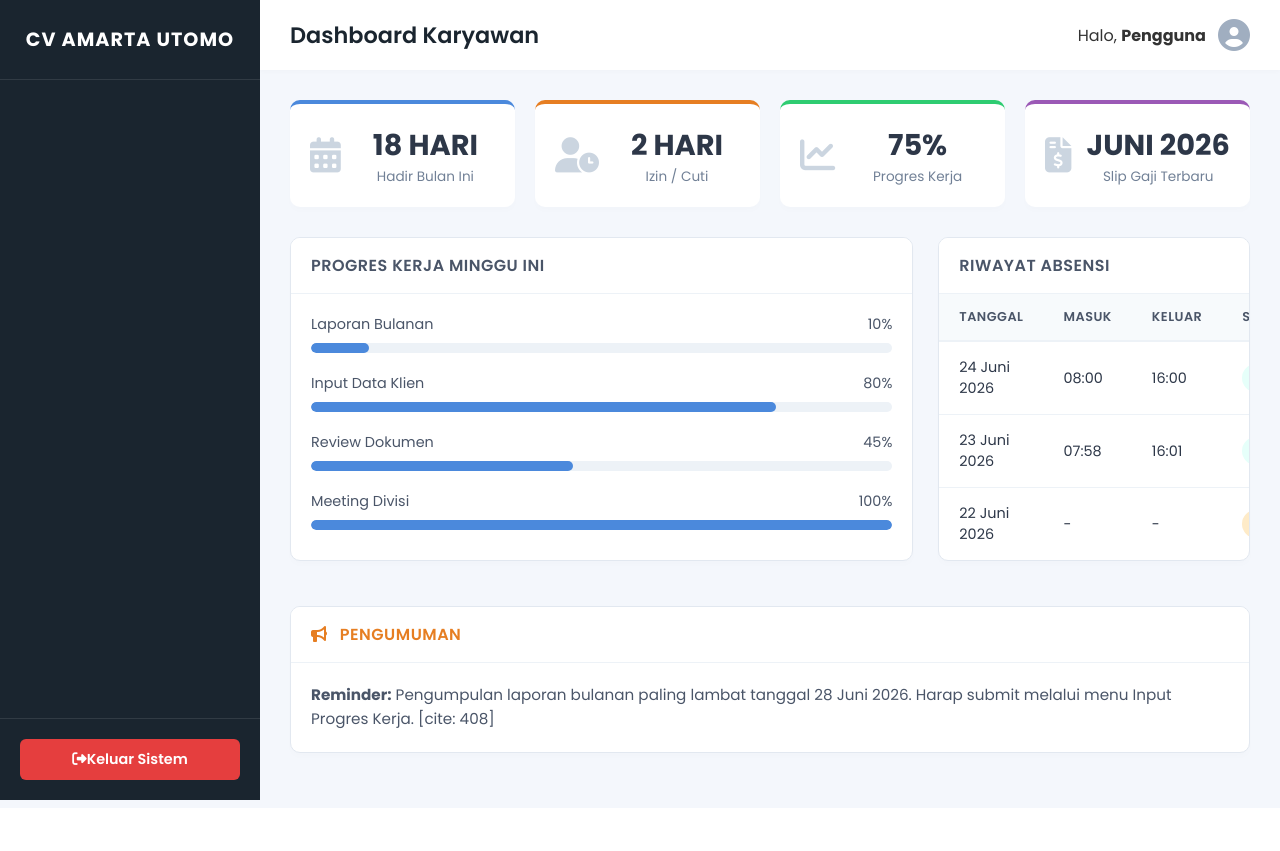
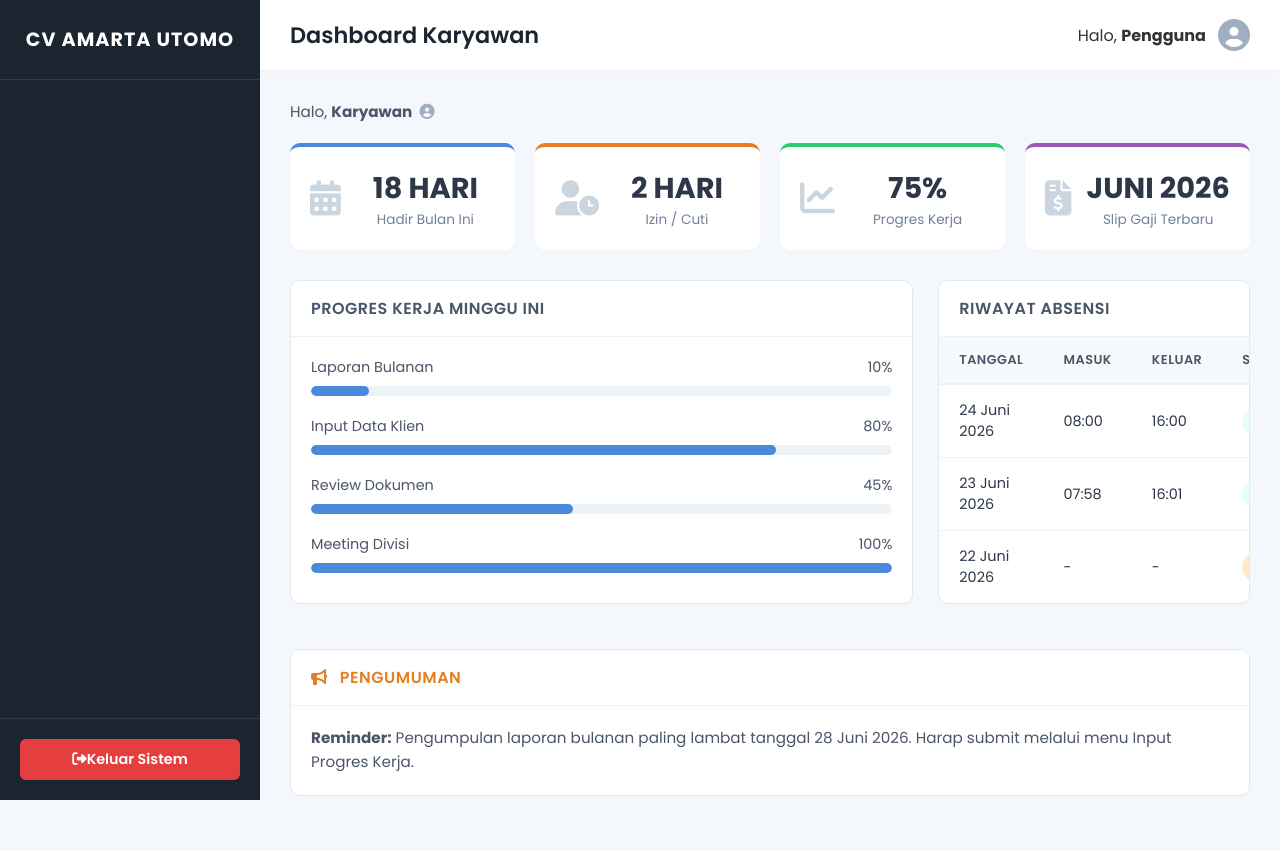
Before and after one commit to cintanussy102-del/PA-AmartaUtomo, a Flask app: template TA_CV_AMARTA_UTOMO/views/templates/karyawan/dashboard.html in a window 1280 px wide. Before the commit the page ends 800 px from the top, so only its background shows below. Run offline with Flask 3, Linux system fonts and the light colour scheme; the template is opened without the code that fills it, so the values that code supplies are empty.

Commit message:
fitur username dinamis untuk login karyawan

```diff
--- a/TA_CV_AMARTA_UTOMO/views/templates/karyawan/dashboard.html
+++ b/TA_CV_AMARTA_UTOMO/views/templates/karyawan/dashboard.html
@@ -11,6 +11,11 @@
 {% endblock %}
 
 {% block content %}
+<div class="welcome-user-text" style="margin-bottom: 20px; font-size: 0.95rem; color: #4a5568;">
+    Halo, <strong>{{ session['user']['username'] if session['user'] else 'Karyawan' }}</strong>
+    <i class="fas fa-user-circle" style="color: #a0aec0; margin-left: 3px;"></i>
+</div>
+
 <div class="metrics-grid-four">
     <div class="metric-card card-blue">
         <div class="card-icon"><i class="fas fa-calendar-alt"></i></div>
@@ -46,7 +51,6 @@
 </div>
 
 <div class="dashboard-grid-two">
-
     <div class="content-box">
         <div class="box-header">
             <h3>PROGRES KERJA MINGGU INI</h3>
@@ -128,7 +132,7 @@
     </div>
     <div class="box-body">
         <p class="announcement-text">
-            <strong>Reminder:</strong> Pengumpulan laporan bulanan paling lambat tanggal 28 Juni 2026. Harap submit melalui menu Input Progres Kerja. [cite: 408]
+            <strong>Reminder:</strong> Pengumpulan laporan bulanan paling lambat tanggal 28 Juni 2026. Harap submit melalui menu Input Progres Kerja.
         </p>
     </div>
 </div>
```
